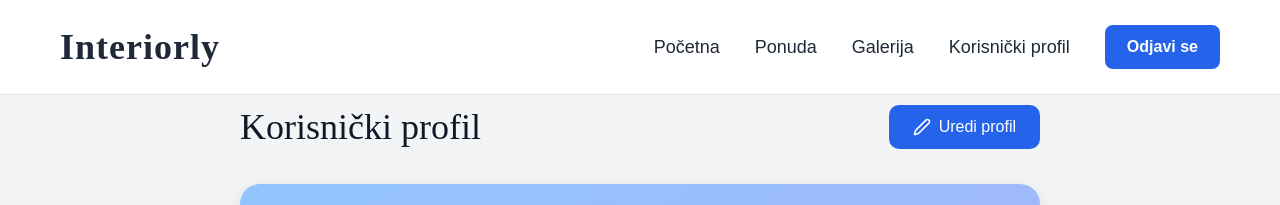
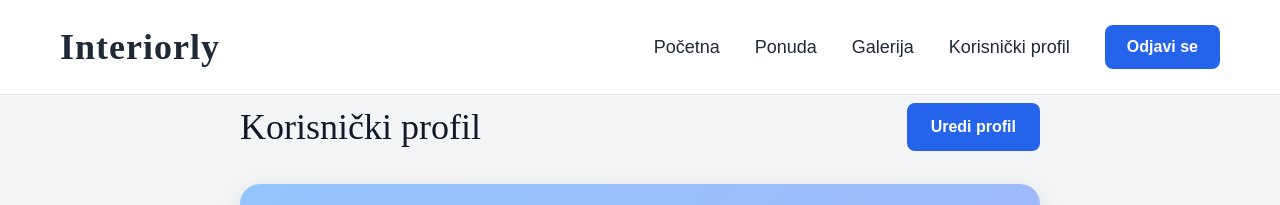
Before and after one commit to elab-development/klijentske-veb-tehnologije-i-skriptni-jezici-2025-26-2024-0587-virtuelni-dizajn-enterijera, a React (Vite) app: page /podaci in a window 1280 px wide. Shown: the top 205 px of the page. Built offline with nearby package versions, Linux system fonts and the light colour scheme.

Commit message:
Dodati models i components

```diff
--- /dev/null
+++ b/src/components/Dugme.tsx
@@ -0,0 +1,25 @@
+interface DugmeProps {
+  tekst: string;
+  onClick: () => void;
+  boja?: string;
+}
+
+export default function Dugme({ tekst, onClick, boja = "#2563eb" }: DugmeProps) {
+  return (
+    <button
+      onClick={onClick}
+      style={{
+        backgroundColor: boja,
+        color: "white",
+        border: "none",
+        padding: "12px 24px",
+        borderRadius: "8px",
+        cursor: "pointer",
+        fontSize: "16px",
+        fontWeight: 600,
+      }}
+    >
+      {tekst}
+    </button>
+  );
+}
--- /dev/null
+++ b/src/components/KarticaNamestaja.tsx
@@ -0,0 +1,52 @@
+import type { Proizvod } from "../models/ProizvodModel";
+
+interface KarticaNamestajaProps {
+  product: Proizvod;
+  onAdd: (product: Proizvod) => void;
+}
+
+export default function KarticaNamestaja({ product, onAdd }: KarticaNamestajaProps) {
+  return (
+    <div
+      style={{
+        border: "1px solid #eee",
+        borderRadius: 10,
+        padding: 10,
+        backgroundColor: "#fafafa",
+      }}
+    >
+      <img
+        src={product.image_path}
+        alt={product.name}
+        style={{
+          width: "100%",
+          height: 90,
+          objectFit: "cover",
+          borderRadius: 6,
+          marginBottom: 6,
+        }}
+      />
+      <p style={{ fontSize: 12, fontWeight: "bold", margin: "0 0 2px", color: "#2f2f2f" }}>
+        {product.name}
+      </p>
+      <p style={{ fontSize: 11, color: "#888", margin: "0 0 6px" }}>
+        {product.dimensions.width}×{product.dimensions.depth} cm
+      </p>
+      <button
+        onClick={() => onAdd(product)}
+        style={{
+          width: "100%",
+          padding: "6px 0",
+          backgroundColor: "#8b7355",
+          color: "white",
+          border: "none",
+          borderRadius: 6,
+          cursor: "pointer",
+          fontSize: 12,
+        }}
+      >
+        + Dodaj u sobu
+      </button>
+    </div>
+  );
+}
--- /dev/null
+++ b/src/models/KorisnikModel.ts
@@ -0,0 +1,21 @@
+export class Korisnik {
+  ime: string;
+  email: string;
+
+  constructor(ime: string, email: string) {
+    this.ime = ime;
+    this.email = email;
+  }
+
+  getInitials(): string {
+    return this.ime.split(" ").map((r: string) => r[0]).join("").toUpperCase();
+  }
+
+  isValid(): boolean {
+    return this.email.includes("@") && this.ime.length > 0;
+  }
+
+  toString(): string {
+    return `${this.ime} <${this.email}>`;
+  }
+}
--- /dev/null
+++ b/src/models/ProizvodModel.ts
@@ -0,0 +1,10 @@
+export interface Proizvod {
+  id: string;
+  name: string;
+  category: string;
+  dimensions: { width: number; depth: number; height: number };
+  image_path: string;
+  price: number;
+  wood_type: string;
+  finish: string;
+}
--- a/src/pages/DizajnEditor.tsx
+++ b/src/pages/DizajnEditor.tsx
@@ -2,17 +2,8 @@ import { useState, useEffect, useRef } from "react";
 import { DndContext, useDraggable } from "@dnd-kit/core";
 import type { DragEndEvent } from "@dnd-kit/core";
 import { CSS } from "@dnd-kit/utilities";
-
-interface Product {
-  id: string;
-  name: string;
-  category: string;
-  dimensions: { width: number; depth: number; height: number };
-  image_path: string;
-  price: number;
-  wood_type: string;
-  finish: string;
-}
+import type { Proizvod as Product } from "../models/ProizvodModel";
+import KarticaNamestaja from "../components/KarticaNamestaja";
 
 interface PlacedItem {
   uid: string;
@@ -197,7 +188,7 @@ export default function DizajnEditor() {
         setRoomClosed(!!closed);
         setPlacedItems(items || []);
       } catch {
-
+        // ignore
       }
     }
   }, []);
@@ -306,7 +297,7 @@ export default function DizajnEditor() {
         backgroundColor: "#f7f3ee",
       }}
     >
-
+      {/* SIDEBAR */}
       <div
         style={{
           width: 250,
@@ -347,62 +338,19 @@ export default function DizajnEditor() {
           </p>
         ) : (
           products.map((product) => (
-            <div
+            <KarticaNamestaja
               key={product.id}
-              style={{
-                border: "1px solid #eee",
-                borderRadius: 10,
-                padding: 10,
-                backgroundColor: "#fafafa",
-              }}
-            >
-              <img
-                src={product.image_path}
-                alt={product.name}
-                style={{
-                  width: "100%",
-                  height: 90,
-                  objectFit: "cover",
-                  borderRadius: 6,
-                  marginBottom: 6,
-                }}
+              product={product}
+              onAdd={addFurniture}
             />
-              <p
-                style={{
-                  fontSize: 12,
-                  fontWeight: "bold",
-                  margin: "0 0 2px",
-                  color: "#2f2f2f",
-                }}
-              >
-                {product.name}
-              </p>
-              <p style={{ fontSize: 11, color: "#888", margin: "0 0 6px" }}>
-                {product.dimensions.width}×{product.dimensions.depth} cm
-              </p>
-              <button
-                onClick={() => addFurniture(product)}
-                style={{
-                  width: "100%",
-                  padding: "6px 0",
-                  backgroundColor: "#8b7355",
-                  color: "white",
-                  border: "none",
-                  borderRadius: 6,
-                  cursor: "pointer",
-                  fontSize: 12,
-                }}
-              >
-                + Dodaj u sobu
-              </button>
-            </div>
           ))
         )}
       </div>
+      {/* KRAJ SIDEBAR-a */}
 
-
+      {/* GLAVNI DEO */}
       <div style={{ flex: 1, display: "flex", flexDirection: "column" }}>
-
+        {/* TOOLBAR */}
         <div
           style={{
             display: "flex",
@@ -520,7 +468,7 @@ export default function DizajnEditor() {
           </div>
         </div>
 
-
+        {/* CANVAS */}
         <div style={{ flex: 1, padding: 16, overflow: "hidden" }}>
           <DndContext onDragEnd={handleDragEnd}>
             <div
@@ -632,7 +580,7 @@ export default function DizajnEditor() {
                 }
               </svg>
 
-
+              {/* SKALA */}
               <div style={{
                 position: "absolute",
                 bottom: 12,
--- a/src/pages/Login.tsx
+++ b/src/pages/Login.tsx
@@ -1,6 +1,7 @@
 import { useState } from "react";
 import { Link, useNavigate } from "react-router-dom";
 import { Eye, EyeOff } from "lucide-react";
+import Dugme from "../components/Dugme";
 
 function Login() {
   const [showPassword, setShowPassword] = useState(false);
@@ -102,21 +103,11 @@ function Login() {
             {showPassword ? <EyeOff size={20} /> : <Eye size={20} />}
           </button>
         </div>
+        <div style={{ display: "flex", justifyContent: "center" }}>
+  <Dugme tekst="Potvrdi" onClick={handleLogin} />
+</div>
 
-        <button
-          onClick={handleLogin}
-          style={{
-            width: "100%",
-            padding: "14px",
-            backgroundColor: "#2563eb",
-            color: "white",
-            border: "none",
-            borderRadius: "8px",
-            cursor: "pointer",
-          }}
-        >
-          Potvrdi
-        </button>
+
 
         <p style={{ textAlign: "center", marginTop: "20px" }}>
           Novi korisnik?{" "}
--- a/src/pages/Podaci.tsx
+++ b/src/pages/Podaci.tsx
@@ -1,5 +1,7 @@
 import { useState, useEffect } from "react";
 import { User, Mail, Edit2, Save } from "lucide-react";
+import { Korisnik } from "../models/KorisnikModel";
+import Dugme from "../components/Dugme";
 
 function Podaci() {
   const [isEditing, setIsEditing] = useState(false);
@@ -32,35 +34,26 @@ const [omiljeneSlike, setOmiljeneSlike] = useState<{ id: number; naziv: string;
     return () => window.removeEventListener("storage", sync);
   }, []);
 
-  const handleSave = () => {
-    const userData = getUserData();
-    localStorage.setItem("user", JSON.stringify({ ...userData, name: profile.name, email: profile.email }));
-    setIsEditing(false);
-  };
-
+ const handleSave = () => {
+  const korisnik = new Korisnik(profile.name, profile.email);
+  if (!korisnik.isValid()) {
+    alert("Unesite ispravno ime i email!");
+    return;
+  }
+  const userData = getUserData();
+  localStorage.setItem("user", JSON.stringify({ ...userData, name: korisnik.ime, email: korisnik.email }));
+  setIsEditing(false);
+};
   return (
     <div style={{ minHeight: "100vh", backgroundColor: "#f3f4f6", paddingTop: "100px", paddingLeft: "40px", paddingRight: "40px", paddingBottom: "40px" }}>
       <div style={{ maxWidth: "800px", margin: "0 auto" }}>
 
         <div style={{ display: "flex", justifyContent: "space-between", alignItems: "center", marginBottom: "30px" }}>
           <h1 style={{ fontSize: "36px", color: "#111827" }}>Korisnički profil</h1>
-          <button
-            onClick={() => isEditing ? handleSave() : setIsEditing(true)}
-            style={{
-              display: "flex",
-              alignItems: "center",
-              gap: "8px",
-              backgroundColor: "#2563eb",
-              color: "white",
-              padding: "10px 24px",
-              borderRadius: "10px",
-              border: "none",
-              cursor: "pointer",
-              fontSize: "16px",
-            }}
-          >
-            {isEditing ? <><Save size={18} /> Sačuvaj</> : <><Edit2 size={18} /> Uredi profil</>}
-          </button>
+          <Dugme
+  tekst={isEditing ? "Sačuvaj" : "Uredi profil"}
+  onClick={() => isEditing ? handleSave() : setIsEditing(true)}
+/>
         </div>
 
         <div style={{
```
Lines whose indentation alone changed are shown as unchanged.
